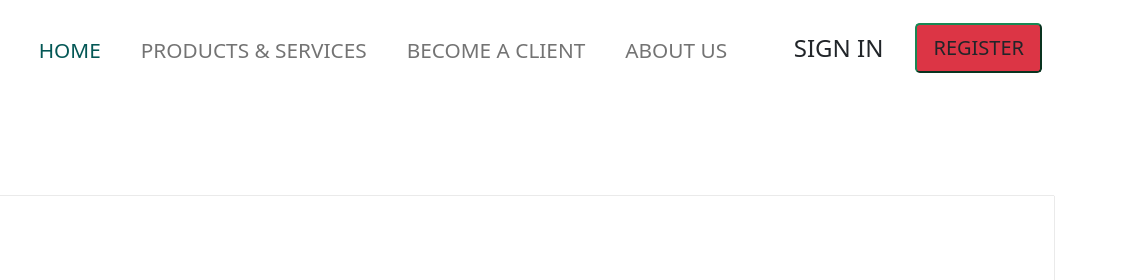
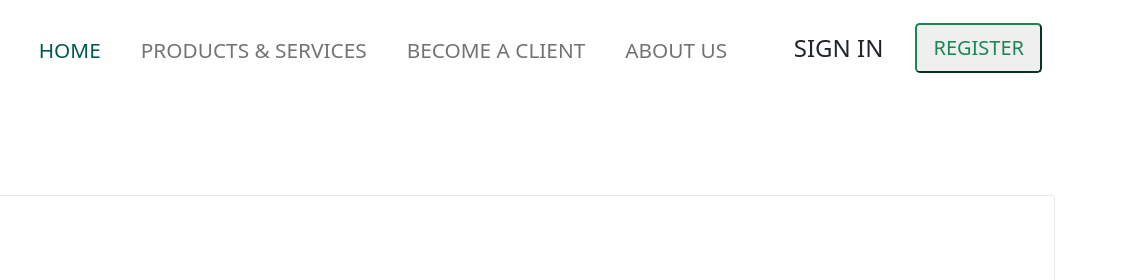
Before and after one commit to raihanuddin2002/masterkey-2, a website: page index.html in a window 1280 px wide. Shown: the top 280 px of the page, 156-1280 px from the left. Drawn offline with nearby package versions, Linux system fonts and the light colour scheme.

Commit message:
Register Button edit

```diff
--- a/index.html
+++ b/index.html
@@ -46,7 +46,7 @@
                     <form class="d-flex align-items-center flex-column flex-lg-row">
                         <a href="#" class="nav-link text-dark me-3 fs-4 text-uppercase">Sign In</a>
                         <button
-                            class="btn-lg btn-danger text-uppercase text-dark border-success border-2 outline-none register-btn"
+                            class="btn-lg text-uppercase text-success border-success border-2 outline-none register-btn"
                             type="submit">REGISTER</button>
                     </form>
                 </div>
```
